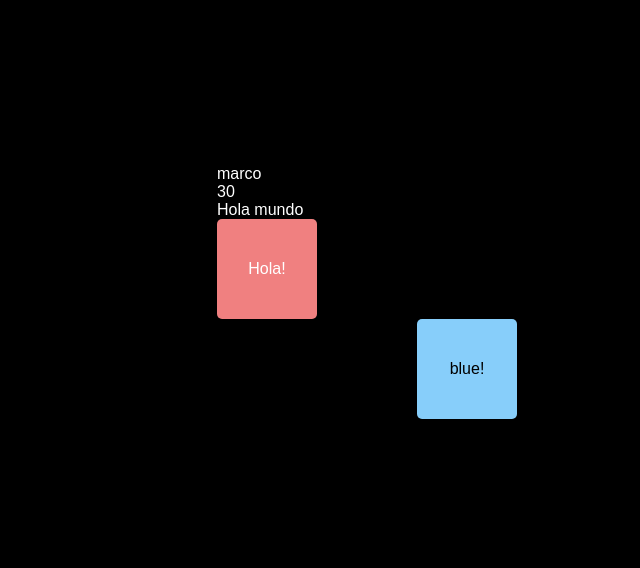
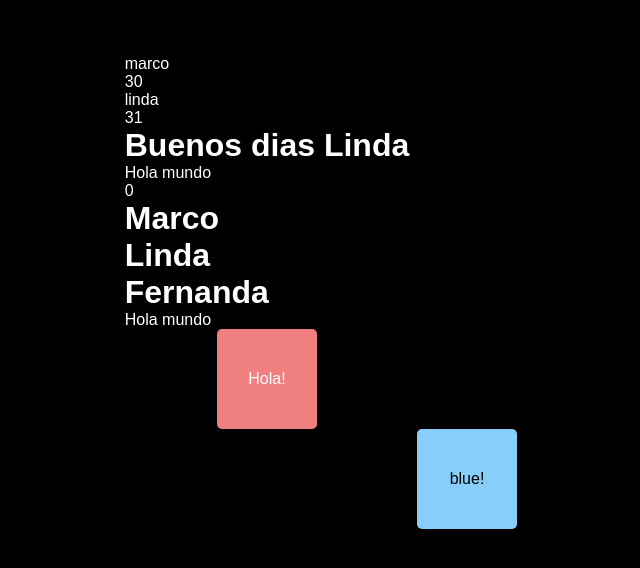
Before and after one commit to MarcoRosselDev/LeetCode, a React (Vite) app in the folder gsap-tutorial/: page / in a window 1280 px wide. Shown: the part 108-676 px from the top of the page, without its empty margins (373-1013 px from the left). Built offline with nearby package versions, Linux system fonts and the light colour scheme.

Commit message:
gsap tutorial | 04

```diff
--- a/gsap-tutorial/notes/props.tsx
+++ b/gsap-tutorial/notes/props.tsx
@@ -1,4 +1,4 @@
-export function Props({name, age}:{name:string, age:number}): JSX.Element | null| string {
+/* export function Props({name, age}:{name:string, age:number}): JSX.Element | null| string {
   console.log(name, age);
   // podemos aplicar las props type en linea o crear un type externo o importarlo
   return (
@@ -7,4 +7,27 @@ export function Props({name, age}:{name:string, age:number}): JSX.Element | null
       <p>{age}</p>
     </>
   )
+} */
+
+/* type Props_type = { // proimera opcion
+  name: string
+  age: number
+  children?: React.ReactNode
+} */
+import { type PropsWithChildren } from "react"
+
+type Props_type = PropsWithChildren<{
+  name: string
+  age: number
+}>
+
+export function Props({name, age, children}:Props_type):JSX.Element {
+
+  return (
+    <>
+      <p>{name}</p>
+      <p>{age}</p>
+      {children}
+    </>
+  )
 }
--- /dev/null
+++ b/gsap-tutorial/notes/state.tsx
@@ -0,0 +1,45 @@
+import { useEffect, useState } from 'react'
+type Lista = {
+  id: number
+  nombre: string
+  edad: number
+}
+
+let mi_lista:Lista[] = [
+  {
+    id: 1,
+    nombre: 'Marco',
+    edad: 30
+  },
+  {
+    id: 2,
+    nombre: 'Linda',
+    edad: 31
+  },
+  {
+    id: 3,
+    nombre: 'Fernanda',
+    edad: 27
+  },
+]
+
+export function States() {
+  const [numero, setNumbero] = useState(0) // ===> no es necesario espesificar el tipo de dato, typescript lo detecta de forma automatica
+  const [texto, setTexto] = useState('Hola mundo')
+  const [lista, setLista] = useState<Lista[]>([]) // en este caso es nesecario por que al prinsipio estamos aplicando un array vacio
+  useEffect(() =>{
+    setLista(mi_lista)
+  }, [])
+  const elementos = lista.map(item =>{
+    return (
+      <h1 key={item.id}>{item.nombre}</h1>
+    )
+  })
+  return (
+    <div>
+      <p>{texto}</p>
+      <p>{numero}</p>
+      {elementos}
+    </div>
+  )
+}
--- a/gsap-tutorial/src/App.tsx
+++ b/gsap-tutorial/src/App.tsx
@@ -2,8 +2,9 @@ import { useRef } from 'react'
 import './App.css'
 import { gsap,  } from "gsap";
 import { useGSAP } from "@gsap/react";
-import { ScrollTrigger } from 'gsap/ScrollTrigger';
+import { ScrollTrigger } from 'gsap/ScrollTrigger'
 import { Props } from '../notes/props'
+import {States} from '../notes/state'
 
 gsap.registerPlugin(useGSAP, ScrollTrigger);
 
@@ -51,6 +52,11 @@ function App() {
   return (
     <>
       <Props name='marco' age={30}/>
+      <Props name='linda' age={31}>
+        <h1>Buenos dias Linda</h1>
+      </Props>
+
+      <States />
       <p>Hola mundo</p>
       <div ref={contenedor}>
         <div className='box-div box' ref={box}>
```
